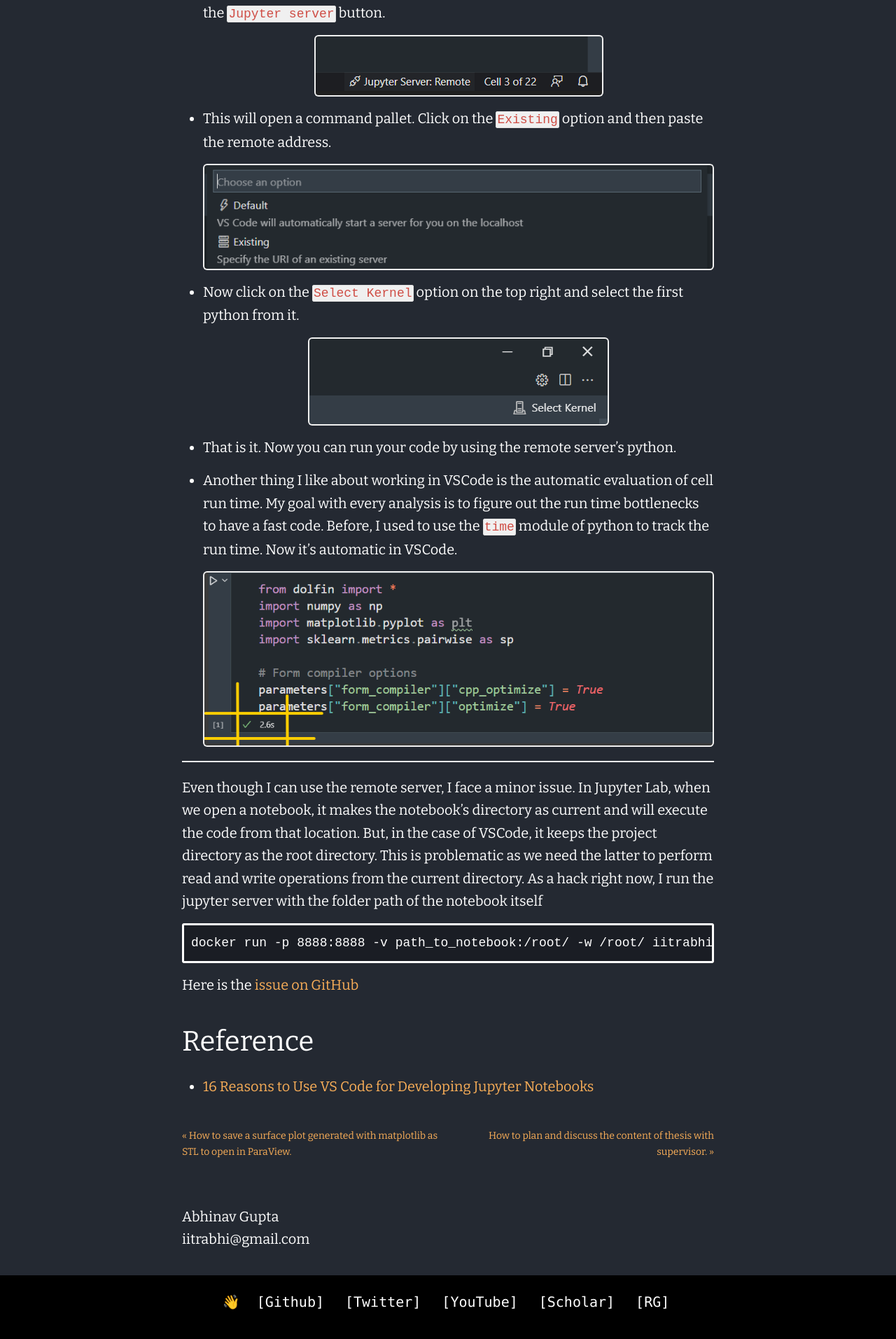
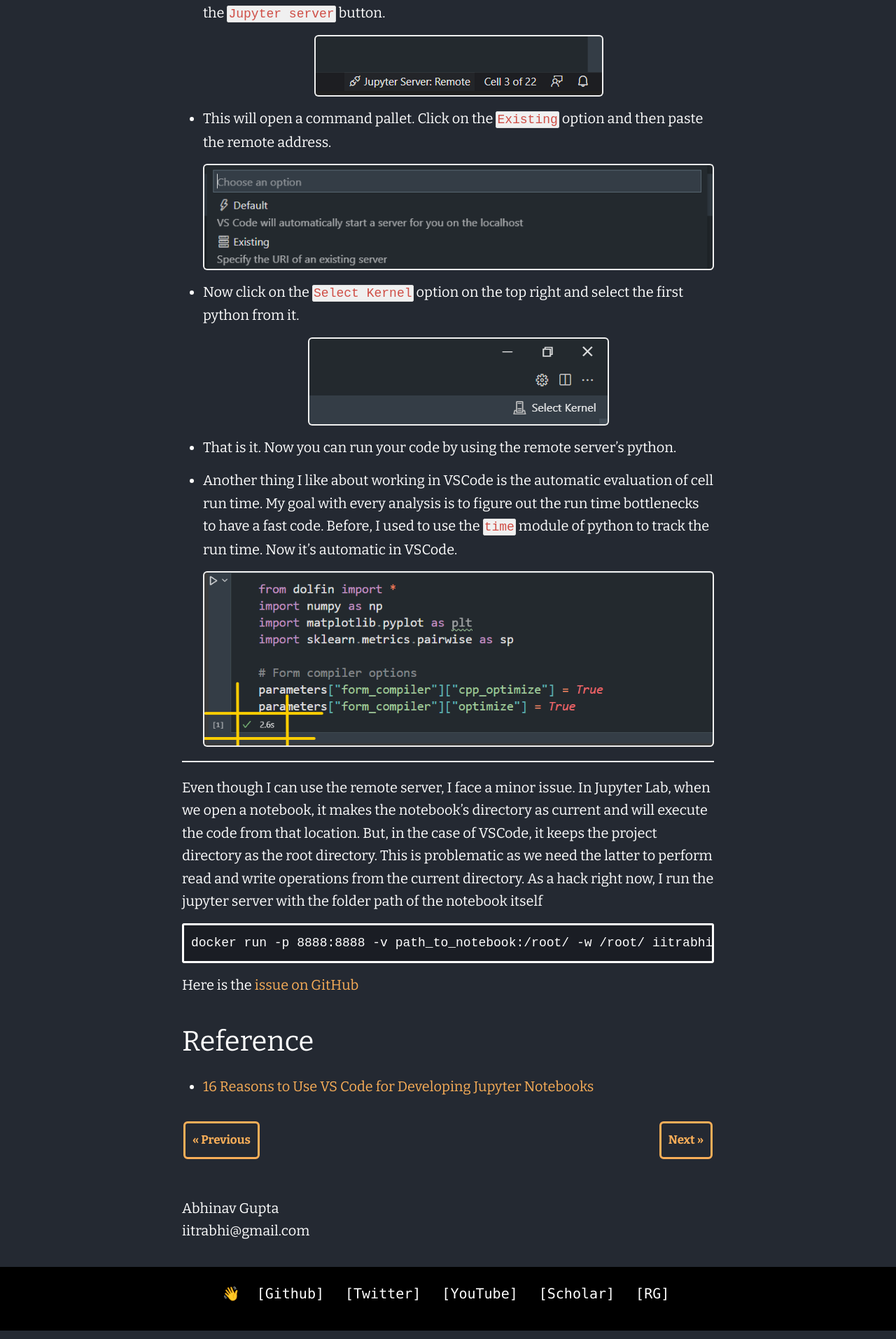
Before and after one commit to iitrabhi/iitrabhi.github.io, a Jekyll site: the page built from _posts/2022/Feb/2022-02-26-fenics-vscode-notebook.md, in a window 1280 px wide. Shown: the part 2541-4454 px from the top of the page at 70% size. Built offline with Jekyll 4.4.1, drawn with Linux system fonts in a browser that asks for light colours.

Commit message:
update previous next buttons

```diff
--- a/Gemfile
+++ b/Gemfile
@@ -3,13 +3,13 @@
 # When you want to use a different version, change it below, save the
 # file and run `bundle install`. Run Jekyll with `bundle exec`, like so:
 #
-#     bundle exec jekyll serve
+#     bundle exec jekyll serve  --livereload
 #
 # This will help ensure the proper Jekyll version is running.
 # Happy Jekylling!
 gem "jekyll", "~> 4.0.0"
 # This is the default theme for new Jekyll sites. You may change this to anything you like.
-gem "minima", "~> 2.5"
+# gem "minima", "~> 2.5"
 # If you want to use GitHub Pages, remove the "gem "jekyll"" above and
 # uncomment the line below. To upgrade, run `bundle update github-pages`.
 # gem "github-pages", group: :jekyll_plugins
@@ -17,6 +17,7 @@
 group :jekyll_plugins do
   gem "jekyll-feed", "~> 0.12"
   gem "jekyll-remote-theme"
+  # gem 'jekyll-livereload'
 end
 
 # Windows and JRuby does not include zoneinfo files, so bundle the tzinfo-data gem
--- a/_layouts/post.html
+++ b/_layouts/post.html
@@ -49,11 +49,13 @@
 
 
   <div class="PageNavigation">
+    {% if page.previous.url %}
+    <!-- {{page.previous.title}}  -->
+      <a class="button button-prev" href="{{page.previous.url}}" title="{{page.previous.title}}">&laquo; Previous</a>
+    {% endif %}
     {% if page.next.url %}
-      <a class="prev" href="{{page.next.url}}">&laquo; {{page.next.title}} </a>
-    {% endif %}
-    {% if page.previous.url %}
-      <a class="next" href="{{page.previous.url}}">{{page.previous.title}} &raquo;</a>
+    <!--  {{page.next.title}}  -->
+      <a class="button button-next" href="{{page.next.url}}" title="{{page.next.title}}">Next &raquo;</a>
     {% endif %}
   </div>
 
--- a/_sass/moving.scss
+++ b/_sass/moving.scss
@@ -51,4 +51,4 @@
 }
 
 // Import partials.
-@import "moving/base", "moving/layout", "moving/cards";
+@import "moving/base", "moving/layout", "moving/cards", "moving/button";
--- a/_sass/moving/_layout.scss
+++ b/_sass/moving/_layout.scss
@@ -351,23 +351,7 @@
     }
 }
 
-.PageNavigation {
-    font-size: 14px;
-    display: block;
-    width: auto;
-    overflow: hidden;
-}
 
-.PageNavigation a {
-    display: block;
-    width: 50%;
-    float: left;
-    margin: 1em 0;
-}
-
-.PageNavigation .next {
-    text-align: right;
-}
 
 .footer-links{
   display: flex;
--- /dev/null
+++ b/_sass/moving/button.scss
@@ -0,0 +1,51 @@
+.button {
+    background-color: $background-color;
+    border: none;
+    color: white;
+    padding: 10px;
+    text-align: center;
+    text-decoration: none;
+    display: inline-block;
+    font-size: $small-font-size;
+    margin: 4px 2px;
+    cursor: pointer;
+    color: $brand-color;
+    font-weight: bold;
+    border-style: solid;
+    border-width: 3px;
+    border-radius: 6px;
+
+}
+
+.button:hover {
+  background-color: $brand-color;
+  color: $background-color;
+        text-decoration: none;
+
+}
+
+.button-prev {
+    float: left;
+}
+
+.button-next {
+    float: right;
+}
+
+
+.PageNavigation {
+    display: block;
+    width: auto;
+    overflow: hidden;
+}
+
+// .PageNavigation a {
+//     display: block;
+//     width: 50%;
+//     float: left;
+//     margin: 1em 0;
+// }
+
+// .PageNavigation .next {
+//     text-align: right;
+// }
```
Also changed, not shown: Gemfile.lock.
